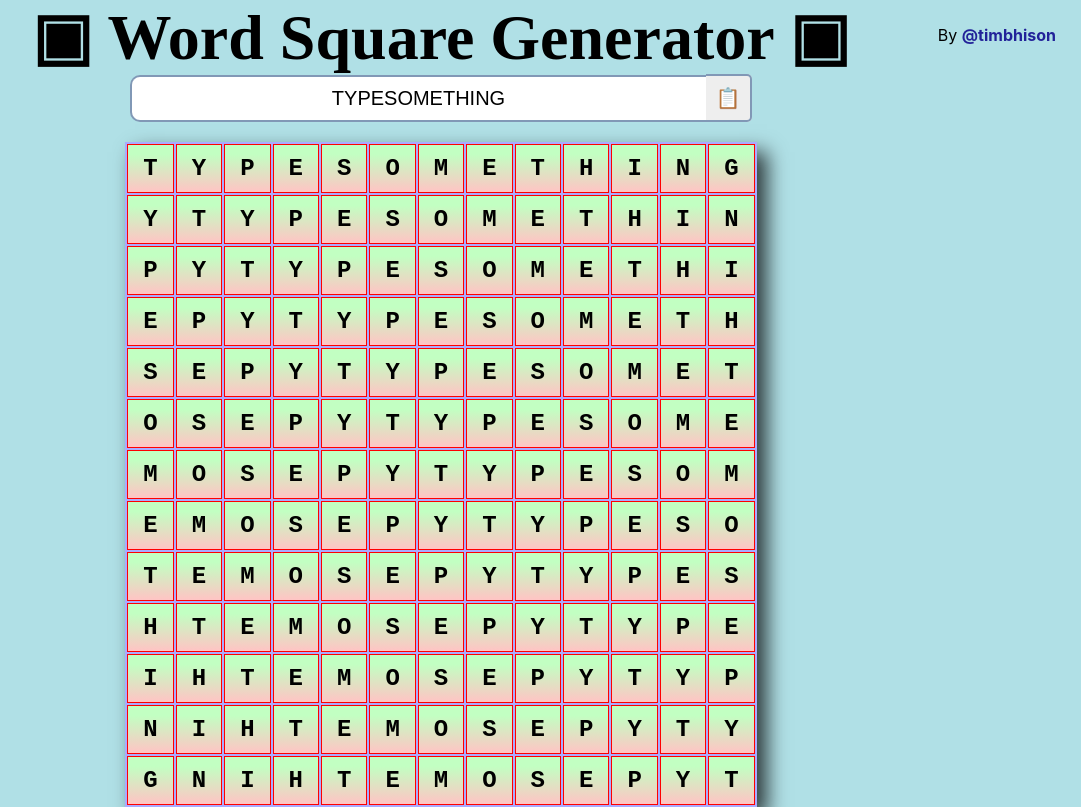
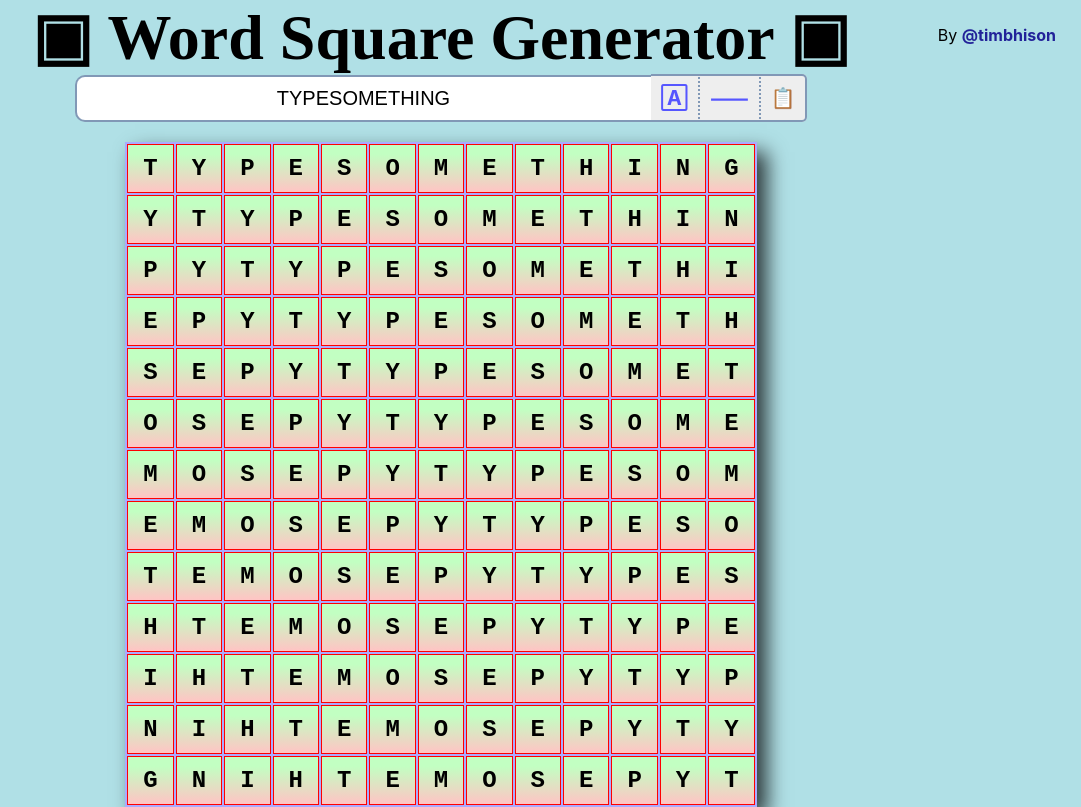
Before and after one commit to bhison/wordsquare, a React (Create React App) app: page / in a window 1280 px wide. Shown: the whole page, without its empty margins (199-1280 px from the left). Built offline with nearby package versions, Linux system fonts and the light colour scheme; a web font is replaced by a local one.

Commit message:
alternate squared or not, alternate spaces or tabs

```diff
--- a/src/App.css
+++ b/src/App.css
@@ -16,9 +16,9 @@ h1 {
 
 table {
   margin:auto;
-  box-shadow: 10px 10px 19px 0px rgba(0,0,0,0.75);
-  -webkit-box-shadow: 10px 10px 19px 0px rgba(0,0,0,0.75);
-  -moz-box-shadow: 10px 10px 19px 0px rgba(0,0,0,0.75);
+  box-shadow: 10px 10px 19px 0 rgba(0,0,0,0.75);
+  -webkit-box-shadow: 10px 10px 19px 0 rgba(0,0,0,0.75);
+  -moz-box-shadow: 10px 10px 19px 0 rgba(0,0,0,0.75);
   background-color: #AAF;
 }
 
@@ -74,8 +74,9 @@ table {
 
 .justCopied {
   color: #ffffff !important;
-  font-family: Courier !important;
+  font-family: Courier monospace !important;
   background-color: #BBE;
+  font-size: 24px;
 }
 
 td {
@@ -108,3 +109,10 @@ td {
 .nametag > a:visited {
   color: #229;
 }
+
+.toggleButton {
+  border-radius: 0 !important;
+  border-right: 0 !important;
+  color: #5656ff;
+  border-right: dotted rgb(129, 152, 182) 2px !important;
+}
--- a/src/App.tsx
+++ b/src/App.tsx
@@ -3,8 +3,10 @@ import {convertString} from "./SquareLookup";
 import './App.css';
 
 function App() {
-  const [charArray, setCharArray] = useState<string[]>([])
-  const [square, setSquare] = useState<JSX.Element[]>([])
+  const [charArray, setCharArray] = useState<string[]>([]);
+  const [square, setSquare] = useState<JSX.Element[]>([]);
+  const [squareTextMode, setSquareTextMode] = useState<boolean>(true);
+  const [spaceMode, setSpaceMode] = useState<boolean>(false);
   const [justCopied, setJustCopied] = useState<boolean>(false);
   const tableRef = createRef<HTMLTableElement>()
   const inputRef = createRef<HTMLInputElement>()
@@ -33,11 +35,11 @@ function App() {
 
   const copyTableToClipboard = () => {
     if(!tableRef.current) return;
-    // const square
     const text = tableRef.current.innerText;
-    const squaredText = convertString(text);
-    console.log({text:text, squaredText:squaredText});
-    navigator.clipboard.writeText(squaredText);
+    let copyString = squareTextMode ? convertString(text) : text;
+    copyString = spaceMode ? copyString.replaceAll("\t", " ") : copyString;
+    copyString += "\nhttps://wordsquare.bhison.com";
+    navigator.clipboard.writeText(copyString);
     setJustCopied(true);
   }
 
@@ -55,7 +57,7 @@ function App() {
     if(justCopied) {
       window.setTimeout(()=>{
         setJustCopied(false)
-      },3000);
+      },2000);
     }
   },[justCopied])
 
@@ -74,7 +76,12 @@ function App() {
             {
               justCopied
                       ? <div className="copyButton justCopied" onClick={copyTableToClipboard}>📄 COPIED TO CLIPBOARD</div>
-                      : <div className="copyButton" onClick={copyTableToClipboard}>📋</div>
+                      :
+                      <>
+                        <div className="copyButton toggleButton" onClick={()=>setSquareTextMode(!squareTextMode)}>{squareTextMode ? "🄰":"A"}</div>
+                        <div className="copyButton toggleButton" onClick={()=>setSpaceMode(!spaceMode)}>{spaceMode ? "‒":"⸺"}</div>
+                        <div className="copyButton" onClick={copyTableToClipboard}>📋</div>
+                      </>
             }
           </div>
         </div>
--- a/src/SquareLookup.ts
+++ b/src/SquareLookup.ts
@@ -42,7 +42,5 @@ export const convertString = (string:string):string => {
         convertedString = convertedString.replaceAll(upperLetter, replacement);
         console.log({"change": previousString===convertedString});
     })
-    convertedString = convertedString.replaceAll("\t", " ");
-    convertedString += "\nhttps://wordsquare.bhison.com"
     return convertedString;
 }
```
